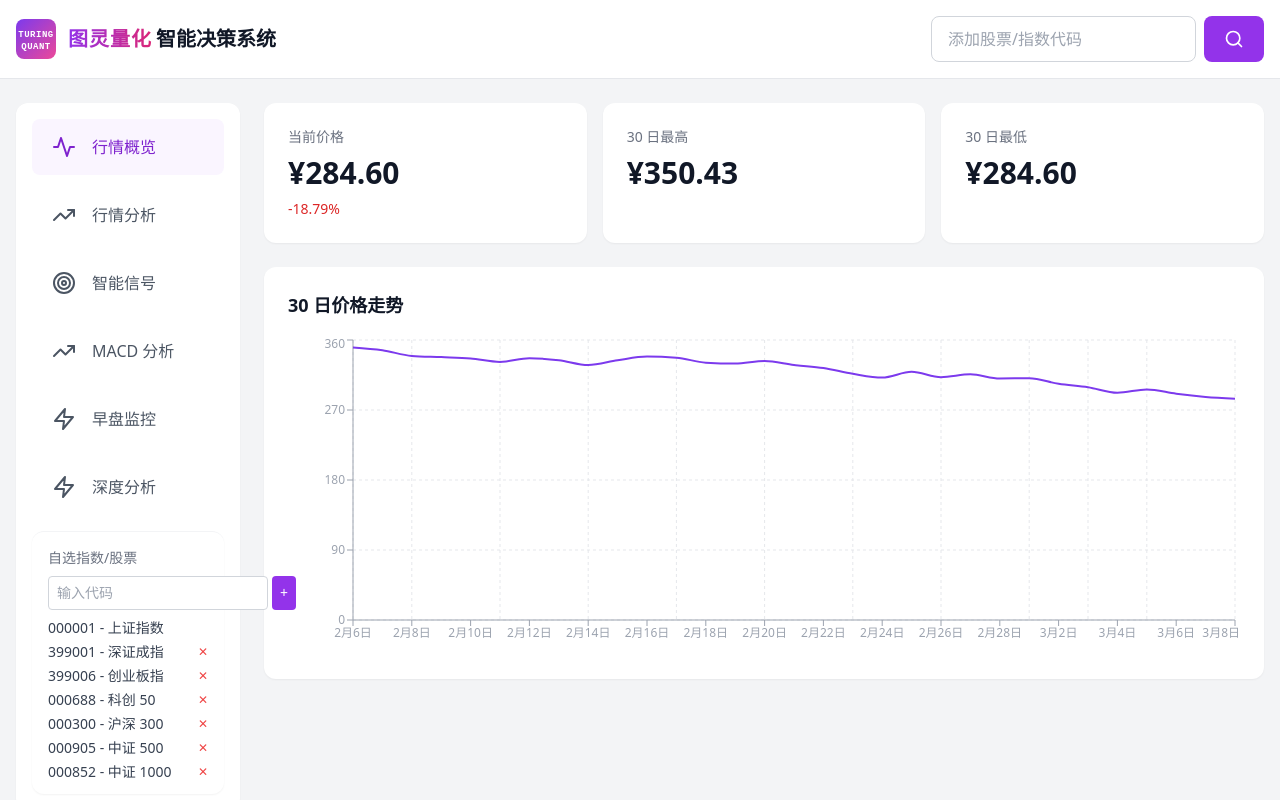
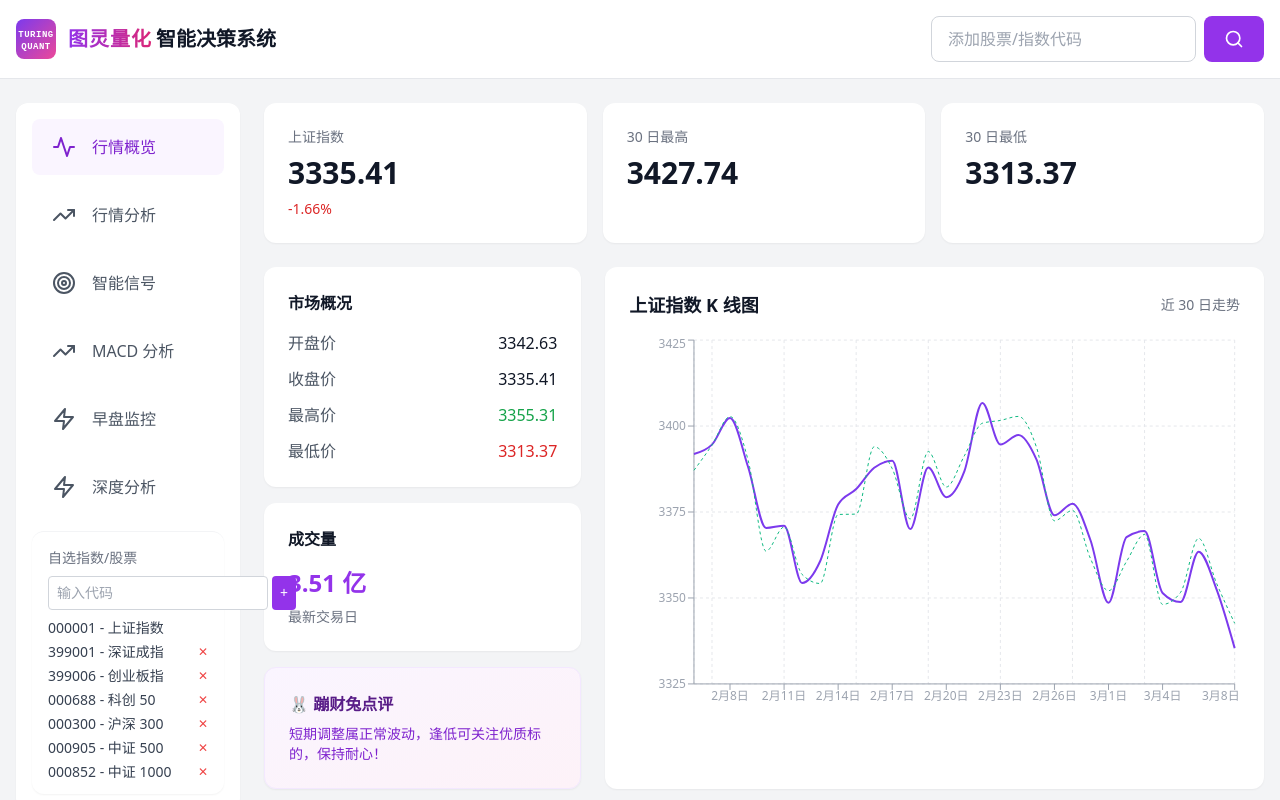
Before and after one commit to USTCerInSH/ai_dms, a Next.js app: page / in a window 1280 px wide. Shown: the top 800 px of the page. Built offline with nearby package versions, Linux system fonts and the light colour scheme.

Commit message:
更新行情概览页面：右侧显示上证指数 K 线图

```diff
--- a/app/page.js
+++ b/app/page.js
@@ -21,7 +21,29 @@ function TuringQuantLogo({ size = 40 }) {
   )
 }
 
-// 模拟股票数据
+// 模拟上证指数数据
+function generateSSEData(days = 30) {
+  const data = []
+  let price = 3400  // 上证指数基准点位
+  for (let i = days; i >= 0; i--) {
+    const date = new Date()
+    date.setDate(date.getDate() - i)
+    // 模拟指数波动，幅度更符合大盘特征
+    price = price + (Math.random() - 0.5) * 40
+    data.push({
+      date: date.toLocaleDateString('zh-CN', { month: 'short', day: 'numeric' }),
+      price: parseFloat(price.toFixed(2)),
+      volume: Math.floor(Math.random() * 300000000) + 200000000,  // 指数成交量更大
+      open: price + (Math.random() - 0.5) * 15,
+      high: price + Math.random() * 25,
+      low: price - Math.random() * 25,
+      close: price,
+    })
+  }
+  return data
+}
+
+// 模拟个股股票数据
 function generateData(days = 30) {
   const data = []
   let price = 350
@@ -235,14 +257,15 @@ export default function Home() {
   const [customCode, setCustomCode] = useState('')
   const [showBoll, setShowBoll] = useState(true)
 
+  const sseData = generateSSEData()  // 上证指数数据
   const data = generateData()
-  const macdData = calculateMACD(data)
-  const bollData = calculateBollingerBands(data)
+  const macdData = calculateMACD(sseData)  // MACD 基于上证指数
+  const bollData = calculateBollingerBands(sseData)  // 布林带基于上证指数
   const crossovers = detectCrossovers(macdData)
   const marketData = generateMarketData()
 
-  const currentPrice = data[data.length - 1].price
-  const changePercent = ((currentPrice - data[0].price) / data[0].price * 100).toFixed(2)
+  const currentPrice = sseData[sseData.length - 1].price  // 使用上证指数价格
+  const changePercent = ((currentPrice - sseData[0].price) / sseData[0].price * 100).toFixed(2)
 
   // 多周期配置
   const periodConfig = {
@@ -274,36 +297,92 @@ export default function Home() {
       case 'overview':
         return (
           <div className="space-y-6">
+            {/* 上证指数核心指标 */}
             <div className="grid grid-cols-1 sm:grid-cols-2 lg:grid-cols-3 gap-4">
               <div className="bg-white rounded-xl p-6 shadow-sm">
-                <p className="text-gray-500 text-sm">当前价格</p>
-                <p className="text-3xl font-bold text-gray-900 mt-2">¥{currentPrice.toFixed(2)}</p>
+                <p className="text-gray-500 text-sm">上证指数</p>
+                <p className="text-3xl font-bold text-gray-900 mt-2">{currentPrice.toFixed(2)}</p>
                 <p className={`text-sm mt-2 ${changePercent >= 0 ? 'text-green-600' : 'text-red-600'}`}>
                   {changePercent > 0 ? '+' : ''}{changePercent}%
                 </p>
               </div>
               <div className="bg-white rounded-xl p-6 shadow-sm">
                 <p className="text-gray-500 text-sm">30 日最高</p>
-                <p className="text-3xl font-bold text-gray-900 mt-2">¥{Math.max(...data.map(d => d.price)).toFixed(2)}</p>
+                <p className="text-3xl font-bold text-gray-900 mt-2">{Math.max(...sseData.map(d => d.high)).toFixed(2)}</p>
               </div>
               <div className="bg-white rounded-xl p-6 shadow-sm">
                 <p className="text-gray-500 text-sm">30 日最低</p>
-                <p className="text-3xl font-bold text-gray-900 mt-2">¥{Math.min(...data.map(d => d.price)).toFixed(2)}</p>
+                <p className="text-3xl font-bold text-gray-900 mt-2">{Math.min(...sseData.map(d => d.low)).toFixed(2)}</p>
               </div>
             </div>
 
-            <div className="bg-white rounded-xl p-4 sm:p-6 shadow-sm">
-              <h3 className="text-lg font-semibold text-gray-900 mb-4">30 日价格走势</h3>
-              <div className="h-64 sm:h-80">
-                <ResponsiveContainer width="100%" height="100%">
-                  <LineChart data={data}>
-                    <CartesianGrid strokeDasharray="3 3" stroke="#e5e7eb" />
-                    <XAxis dataKey="date" stroke="#9ca3af" fontSize={12} />
-                    <YAxis stroke="#9ca3af" fontSize={12} />
-                    <Tooltip />
-                    <Line type="monotone" dataKey="price" stroke="#7c3aed" strokeWidth={2} dot={false} />
-                  </LineChart>
-                </ResponsiveContainer>
+            {/* 行情预览 - 左侧统计，右侧 K 线图 */}
+            <div className="grid grid-cols-1 lg:grid-cols-3 gap-6">
+              {/* 左侧：统计信息 */}
+              <div className="lg:col-span-1 space-y-4">
+                <div className="bg-white rounded-xl p-6 shadow-sm">
+                  <h4 className="font-semibold text-gray-900 mb-4">市场概况</h4>
+                  <div className="space-y-3">
+                    <div className="flex justify-between items-center">
+                      <span className="text-gray-600">开盘价</span>
+                      <span className="font-medium text-gray-900">{sseData[sseData.length - 1].open.toFixed(2)}</span>
+                    </div>
+                    <div className="flex justify-between items-center">
+                      <span className="text-gray-600">收盘价</span>
+                      <span className="font-medium text-gray-900">{sseData[sseData.length - 1].close.toFixed(2)}</span>
+                    </div>
+                    <div className="flex justify-between items-center">
+                      <span className="text-gray-600">最高价</span>
+                      <span className="font-medium text-green-600">{sseData[sseData.length - 1].high.toFixed(2)}</span>
+                    </div>
+                    <div className="flex justify-between items-center">
+                      <span className="text-gray-600">最低价</span>
+                      <span className="font-medium text-red-600">{sseData[sseData.length - 1].low.toFixed(2)}</span>
+                    </div>
+                  </div>
+                </div>
+
+                <div className="bg-white rounded-xl p-6 shadow-sm">
+                  <h4 className="font-semibold text-gray-900 mb-4">成交量</h4>
+                  <p className="text-2xl font-bold text-purple-600">
+                    {(sseData[sseData.length - 1].volume / 100000000).toFixed(2)} 亿
+                  </p>
+                  <p className="text-sm text-gray-500 mt-2">最新交易日</p>
+                </div>
+
+                <div className="bg-gradient-to-br from-purple-50 to-pink-50 rounded-xl p-6 shadow-sm border border-purple-100">
+                  <h4 className="font-semibold text-purple-900 mb-2">🐰 蹦财兔点评</h4>
+                  <p className="text-purple-700 text-sm">
+                    {changePercent > 0
+                      ? '市场情绪积极，指数站稳关键点位，关注成交量是否持续放大！'
+                      : '短期调整属正常波动，逢低可关注优质标的，保持耐心！'}
+                  </p>
+                </div>
+              </div>
+
+              {/* 右侧：K 线图 */}
+              <div className="lg:col-span-2">
+                <div className="bg-white rounded-xl p-4 sm:p-6 shadow-sm h-full">
+                  <div className="flex items-center justify-between mb-4">
+                    <h3 className="text-lg font-semibold text-gray-900">上证指数 K 线图</h3>
+                    <span className="text-sm text-gray-500">近 30 日走势</span>
+                  </div>
+                  <div className="h-80 sm:h-96">
+                    <ResponsiveContainer width="100%" height="100%">
+                      <LineChart data={sseData}>
+                        <CartesianGrid strokeDasharray="3 3" stroke="#e5e7eb" />
+                        <XAxis dataKey="date" stroke="#9ca3af" fontSize={12} />
+                        <YAxis stroke="#9ca3af" fontSize={12} domain={['auto', 'auto']} />
+                        <Tooltip
+                          contentStyle={{ backgroundColor: '#fff', border: '1px solid #e5e7eb', borderRadius: '8px' }}
+                          labelStyle={{ color: '#374151', fontWeight: 600 }}
+                        />
+                        <Line type="monotone" dataKey="close" stroke="#7c3aed" strokeWidth={2} dot={false} name="收盘价" />
+                        <Line type="monotone" dataKey="open" stroke="#10b981" strokeWidth={1} dot={false} strokeDasharray="3 3" name="开盘价" />
+                      </LineChart>
+                    </ResponsiveContainer>
+                  </div>
+                </div>
               </div>
             </div>
           </div>
```
